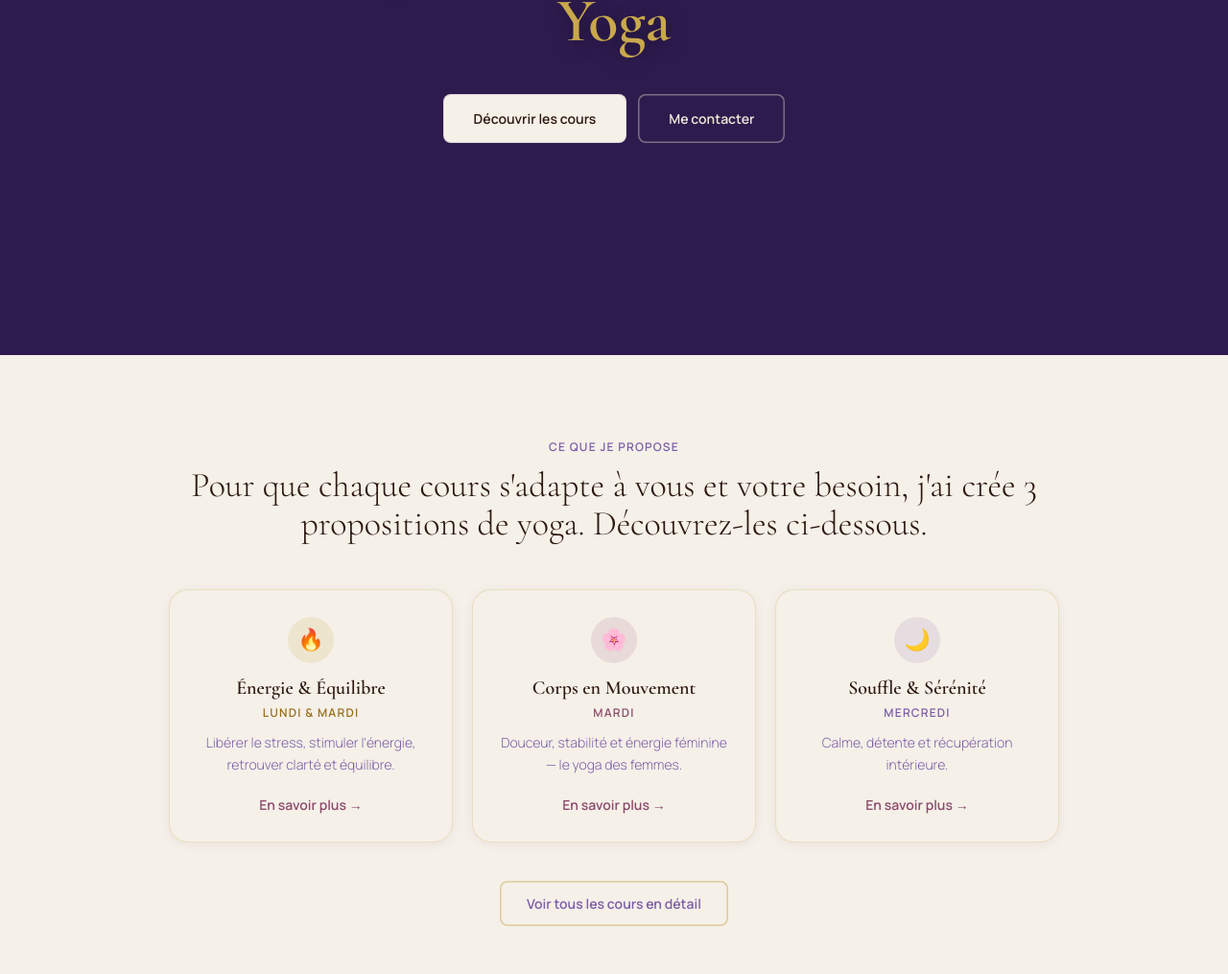
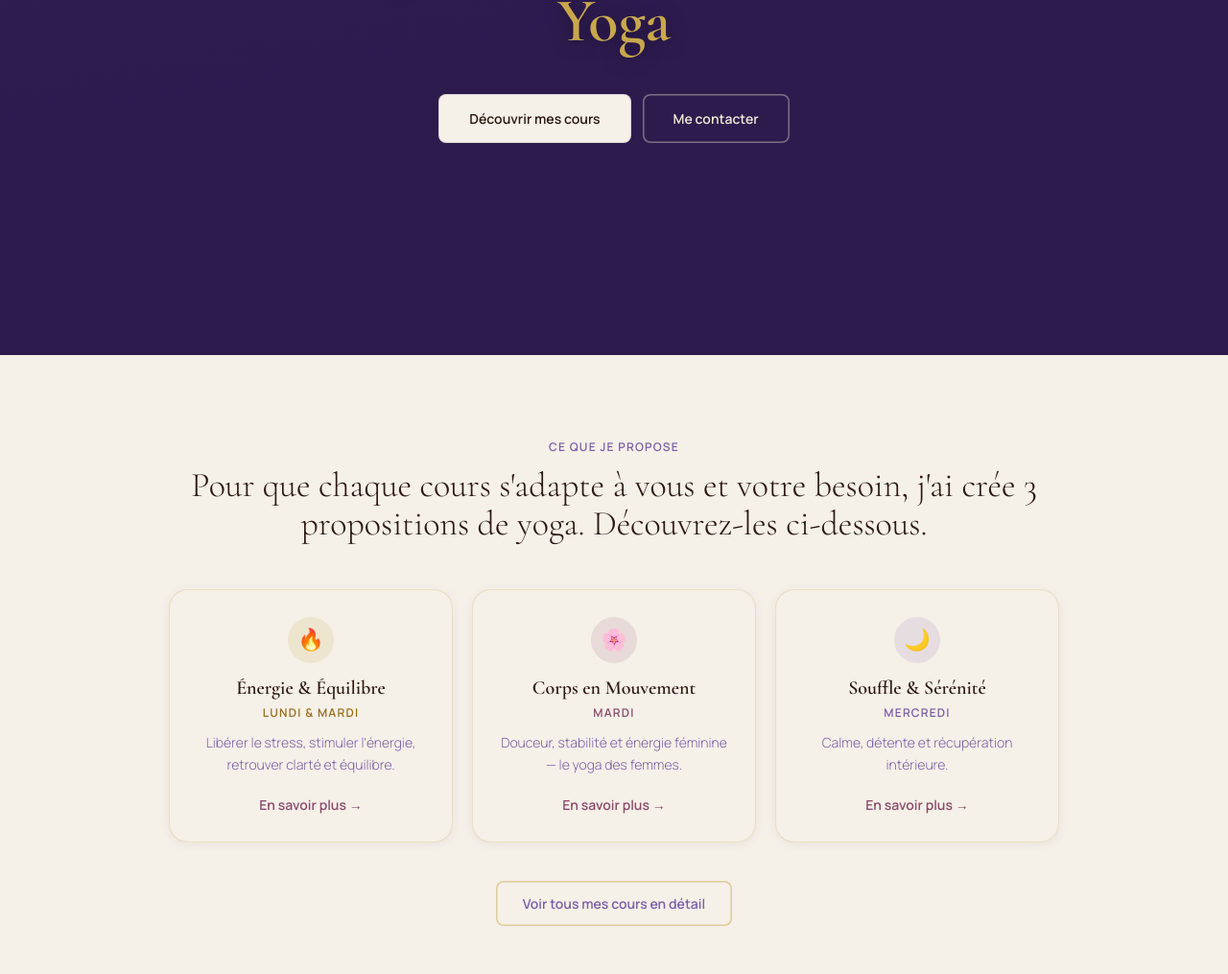
Before and after one commit to marya213/Sitedeyoga, a React (Vite) app: page / in a window 1280 px wide. Shown: the part 430-1445 px from the top of the page at 96% size. Built offline with nearby package versions, Linux system fonts and the light colour scheme; no server answers.

Commit message:
maj des textes

```diff
--- a/src/pages/Cours.jsx
+++ b/src/pages/Cours.jsx
@@ -10,7 +10,6 @@ import {
 } from "../data/index";
 import Pill from "../components/ui/Pill";
 import { downloadInscriptionPdf } from "../services/inscriptionPdfService";
-
 
 const SLOT_BORDER = {
   studio: "#C9A84C",
@@ -228,7 +227,7 @@ export default function Cours() {
                 className="btn btn-outlined"
                 style={{ padding: ".75rem 1.75rem" }}
               >
-                Nous contacter
+                Me contacter
               </Link>
             </div>
           </div>
@@ -249,7 +248,10 @@ export default function Cours() {
               </h2>
               <p
                 className="text-sm mt-3"
-                style={{ color: "rgba(240,234,214,.85)", textShadow: "0 1px 8px rgba(0,0,0,.35)" }}
+                style={{
+                  color: "rgba(240,234,214,.85)",
+                  textShadow: "0 1px 8px rgba(0,0,0,.35)",
+                }}
               >
                 Trois propositions, pour trois besoins différents — trouvez
                 celle qui vous correspond.
@@ -291,7 +293,11 @@ export default function Cours() {
                     </div>
                     <span
                       className="pill flex-shrink-0"
-                      style={{ background: c.bg, color: c.color, borderColor: c.bg }}
+                      style={{
+                        background: c.bg,
+                        color: c.color,
+                        borderColor: c.bg,
+                      }}
                     >
                       {c.creneaux}
                     </span>
--- a/src/pages/Home.jsx
+++ b/src/pages/Home.jsx
@@ -221,7 +221,7 @@ export default function Home() {
               className="btn btn-primary"
               style={{ padding: ".875rem 2rem" }}
             >
-              Découvrir les cours
+              Découvrir mes cours
             </Link>
             <Link
               to="/contact"
@@ -296,7 +296,7 @@ export default function Home() {
 
           <div className="text-center mt-10">
             <Link to="/cours" className="btn btn-secondary">
-              Voir tous les cours en détail
+              Voir tous mes cours en détail
             </Link>
           </div>
         </div>
```
